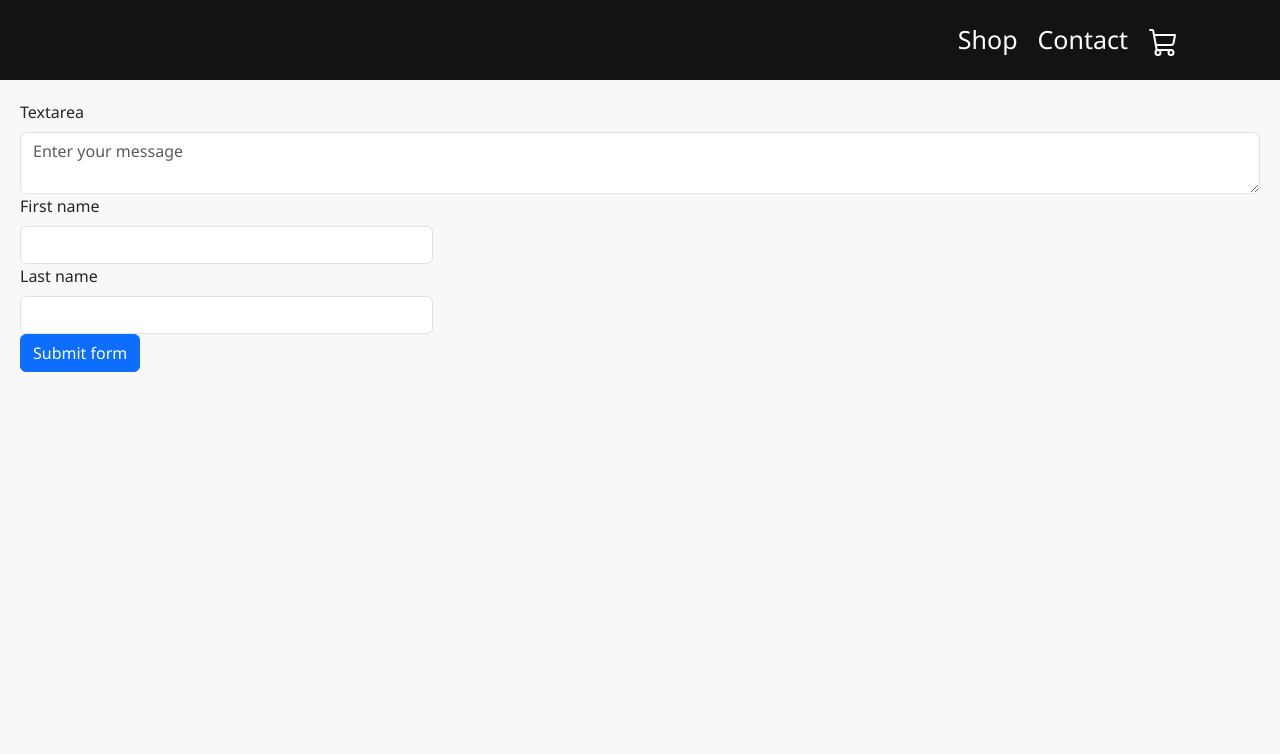
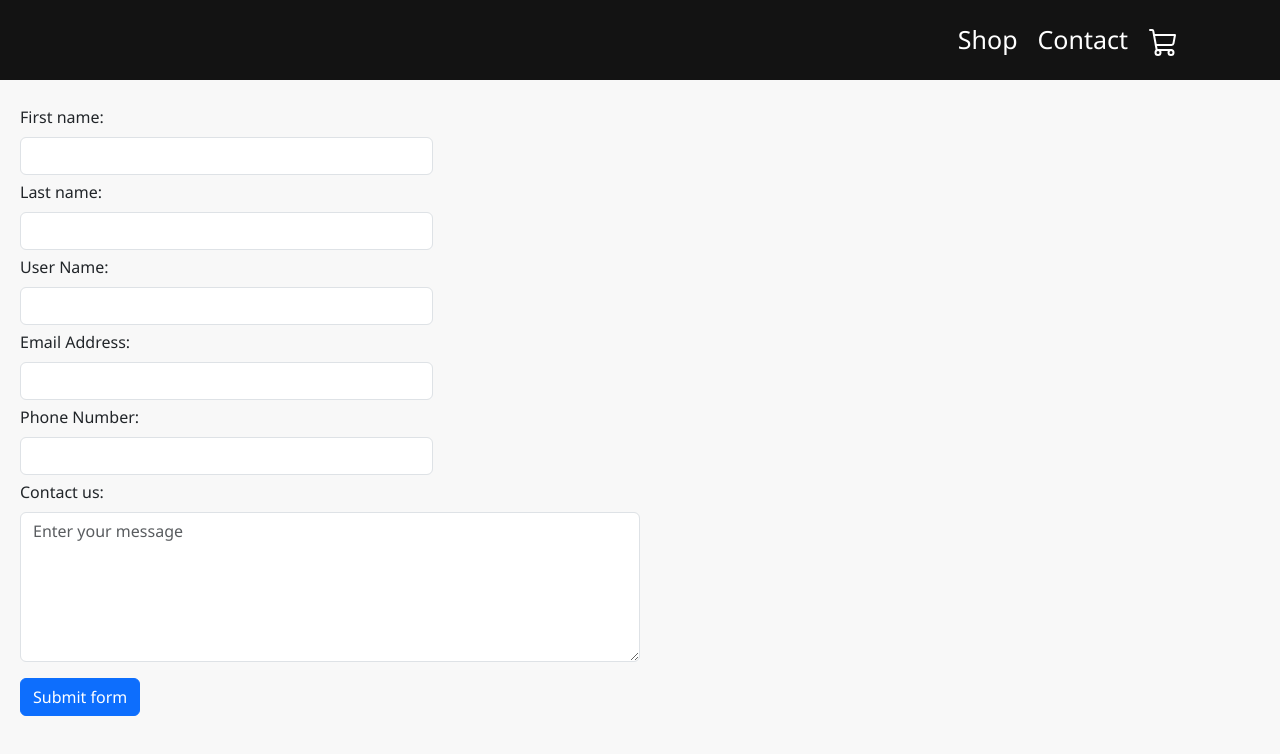
Before and after one commit to c0909520/-2024_T3_CSD_3103_full_stack_javascript_assignment_2, a React (Create React App) app: page /contact in a window 1280 px wide. Shown: the top 754 px of the page. Built offline with nearby package versions, Linux system fonts and the light colour scheme.

Commit message:
Form commit

```diff
--- a/src/index.js
+++ b/src/index.js
@@ -2,6 +2,7 @@ import React from "react";
 import ReactDOM from "react-dom/client";
 import App from "./App";
 import 'bootstrap/dist/css/bootstrap.min.css';
+
 
 const root = ReactDOM.createRoot(document.getElementById("root"));
 root.render(
--- a/src/pages/contact.jsx
+++ b/src/pages/contact.jsx
@@ -1,27 +1,13 @@
 import React from "react";
+import "../pages/shop/shop.css";
 
 export const Contact = () => {
-
   return (
     <>
-      <div style={{ padding: "20px" }}>
-        <form class="">
-          <div class="mb-3">
-            <label for="validationTextarea" class="form-label">
-              Textarea
-            </label>
-            <textarea
-              class="form-control"
-              id="validationTextarea"
-              placeholder="Enter your message"
-              required
-            ></textarea>
-            <div class="invalid-feedback">
-              Please enter a message in the textarea.
-            </div>
+      <form class="form_form1">
         <div class="col-md-4">
           <label for="validationDefault01" class="form-label">
-                First name
+            First name:
           </label>
           <input
             type="text"
@@ -32,7 +18,7 @@ export const Contact = () => {
         </div>
         <div class="col-md-4">
           <label for="validationDefault02" class="form-label">
-                Last name
+            Last name:
           </label>
           <input
             type="text"
@@ -41,16 +27,58 @@ export const Contact = () => {
             required
           />
         </div>
-            <div class="col-12">
+        <div class="col-md-4">
+          <label for="validationDefault01" class="form-label">
+            User Name:
+          </label>
+          <input
+            type="text"
+            class="form-control"
+            id="validationDefault01"
+            required
+          />
+        </div>
+
+        <div class="col-md-4">
+          <label for="validationDefault02" class="form-label">
+            Email Address:
+          </label>
+          <input
+            type="email"
+            class="form-control"
+            id="validationDefault02"
+            required
+          />
+        </div>
+        <div class="col-md-4">
+          <label for="validationDefault02" class="form-label">
+            Phone Number:
+          </label>
+          <input
+            type="number"
+            class="form-control"
+            id="validationDefault02"
+            required
+          />
+        </div>
+        <div class="mb-3">
+          <label for="validationTextarea" class="form-label">
+            Contact us:
+          </label>
+          <textarea
+            class="form-control area_control"
+            id="validationTextarea"
+            placeholder="Enter your message"
+            required
+          ></textarea>
+        </div>
+
+        <div class="mb-3">
           <button class="btn btn-primary" type="submit">
             Submit form
           </button>
         </div>
-          </div>
       </form>
-      </div>
     </>
   );
-
-
 };
--- a/src/pages/shop/shop.css
+++ b/src/pages/shop/shop.css
@@ -17,6 +17,7 @@
   place-items: center;
 }
 
+
 .product {
   border-radius: 15px;
   width: 300px;
@@ -27,12 +28,20 @@
   justify-content: center;
   align-items: center;
 }
-
+.form_form1{
+  padding: 20px;
+}
+.form-label{
+  margin-top: 5px;
+}
 .photo_img {
   width: 320px;
   transition: width 0.3s ease-in-out;
 }
-
+.area_control{
+  width: 50% !important;
+  height: 150px !important;
+}
 .photo_img:hover {
   width: 365px;
 }
--- a/src/pages/shop/shop.jsx
+++ b/src/pages/shop/shop.jsx
@@ -7,7 +7,7 @@ export const Shop = () => {
   return (
     <div className="shop">
       <div className="shopTitle">
-        <span className="head_title">StarTech Shop</span>
+        <span className="head_title">Ecommerce - Assignment_1_S24</span>
       </div>
 
       <div className="products ">
```
Lines whose indentation alone changed are shown as unchanged.
